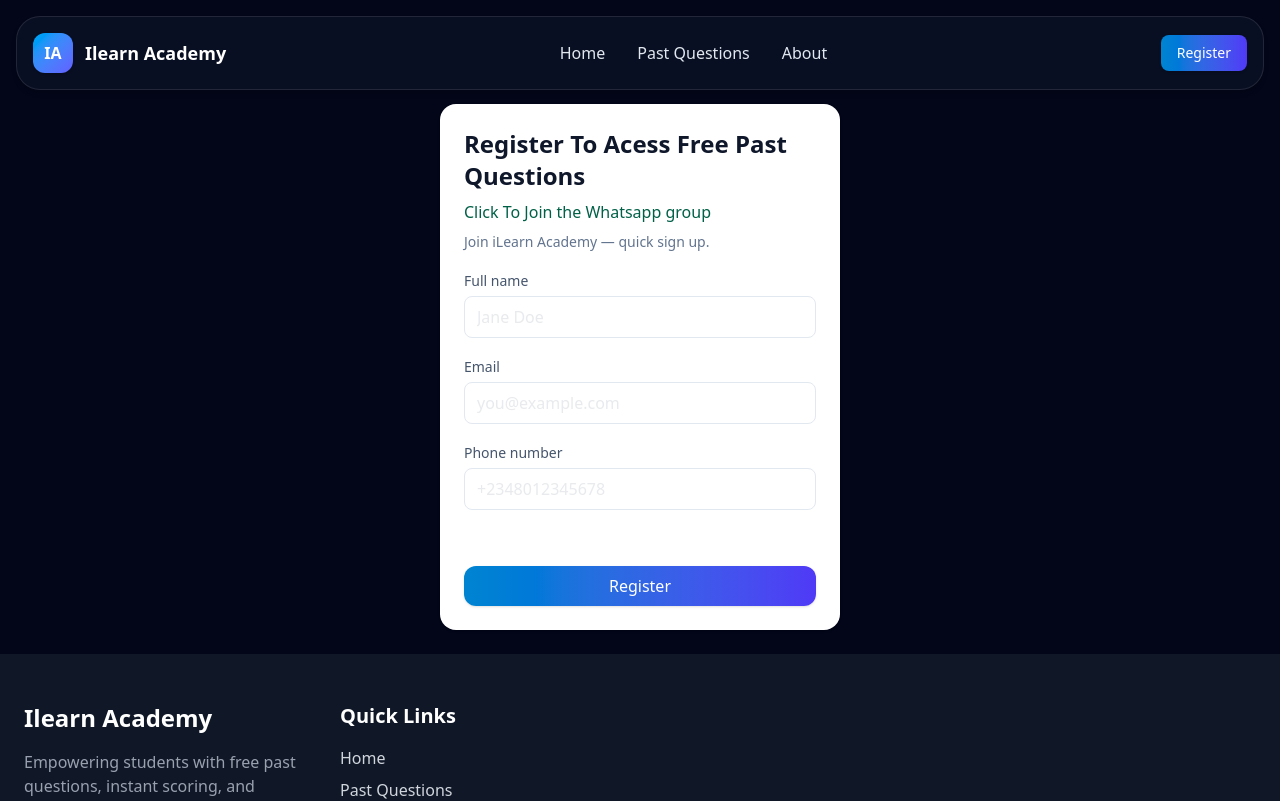
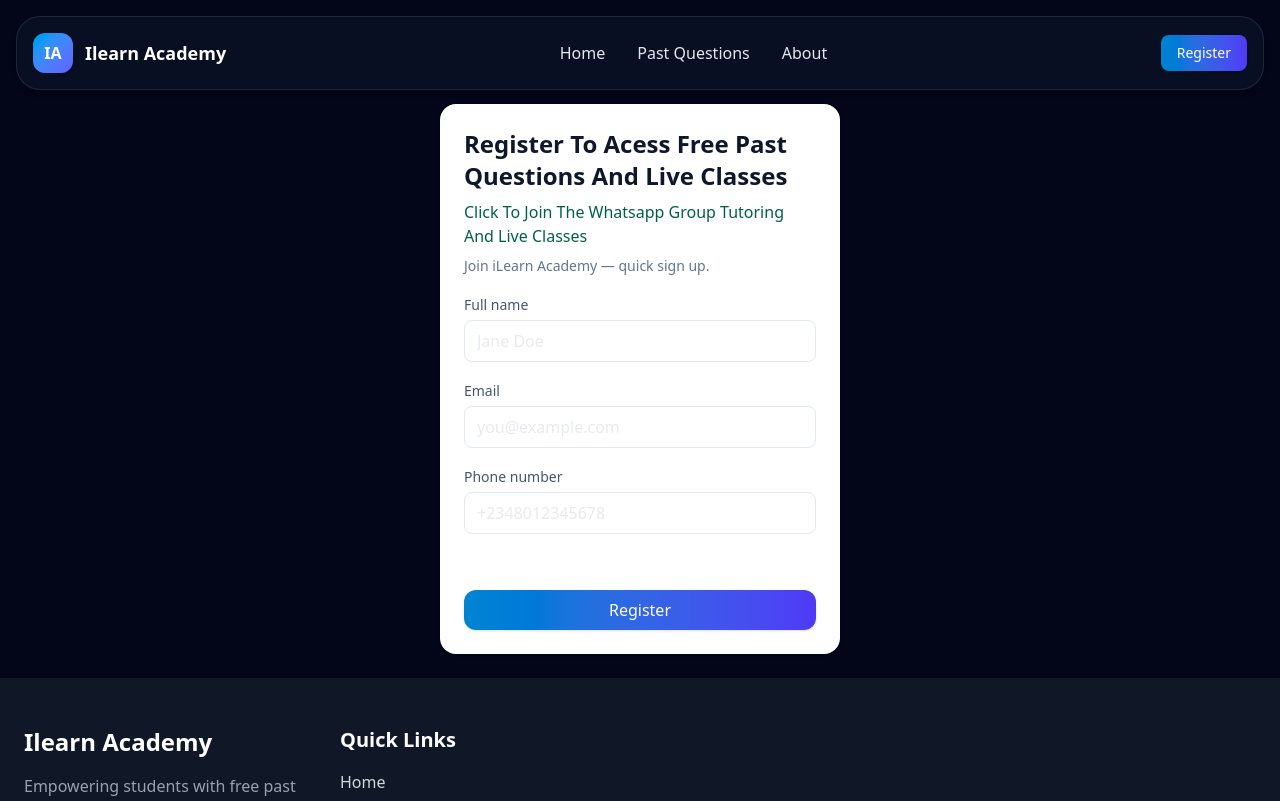
Before and after one commit to ExcellentKomolafe/ILearnAcademy, a React (Vite) app: page /signup in a window 1280 px wide. Shown: the top 801 px of the page. Built offline with nearby package versions, Linux system fonts and the light colour scheme.

Commit message:
added the free classes awareness based on client request

```diff
--- a/src/App.jsx
+++ b/src/App.jsx
@@ -1,4 +1,3 @@
-import Header from "./components/Header";
 import Home from "./components/Home";
 import Question from "./components/Question";
 import About from "./About";
--- a/src/SignUp.jsx
+++ b/src/SignUp.jsx
@@ -85,12 +85,12 @@ export default function SignUp({ onRegistered }) {
           className="bg-white dark:bg-slate-800 rounded-2xl shadow p-6"
         >
           <header className="mb-4">
-            <h1 className="text-2xl font-semibold text-slate-900 dark:text-white">
-              Register To Acess Free Past Questions
+            <h1 className="text-2xl font-semibold text-slate-900 dark:text-white capitalize">
+              Register To Acess Free Past Questions and live classes
             </h1>
-            <p className="text-emerald-800 my-2">
+            <p className="text-emerald-800 capitalize my-2">
             <a href="https://chat.whatsapp.com/HBHfiVZLpdPFahNer3u6YL">
-                  Click To Join the Whatsapp group
+                  Click To Join the Whatsapp group tutoring and live classes
                 </a>
             </p>
             <p className="text-sm mt-2 text-slate-500 dark:text-slate-300">
--- a/src/components/Home.jsx
+++ b/src/components/Home.jsx
@@ -12,6 +12,7 @@ import {
   FaCheckCircle,
   FaBolt,
   FaBullseye,
+  FaWhatsapp,
 } from "react-icons/fa";
 
 const features = [
@@ -123,7 +124,12 @@ export default function Home() {
             <span className="text-4xl font-bold">100%</span>
             <span className="text-gray-400">Free Access</span>
           </div>
-
+          <div className="flex flex-col items-center">
+            <span className="text-4xl font-bold">
+              <FaWhatsapp/>
+            </span>
+            <span className="text-gray-400">Free Live Classes</span>
+          </div>
         </div>
       </section>
 
@@ -164,7 +170,6 @@ export default function Home() {
         </div>
       </section>
 
-      {/* How It Works */}
       <section className="py-20 px-4 sm:px-6 lg:px-8 bg-gray-900 text-white">
         <div className="max-w-7xl mx-auto text-center mb-12">
           <h2 className="text-4xl lg:text-5xl font-extrabold mb-4">How It Works</h2>
```
